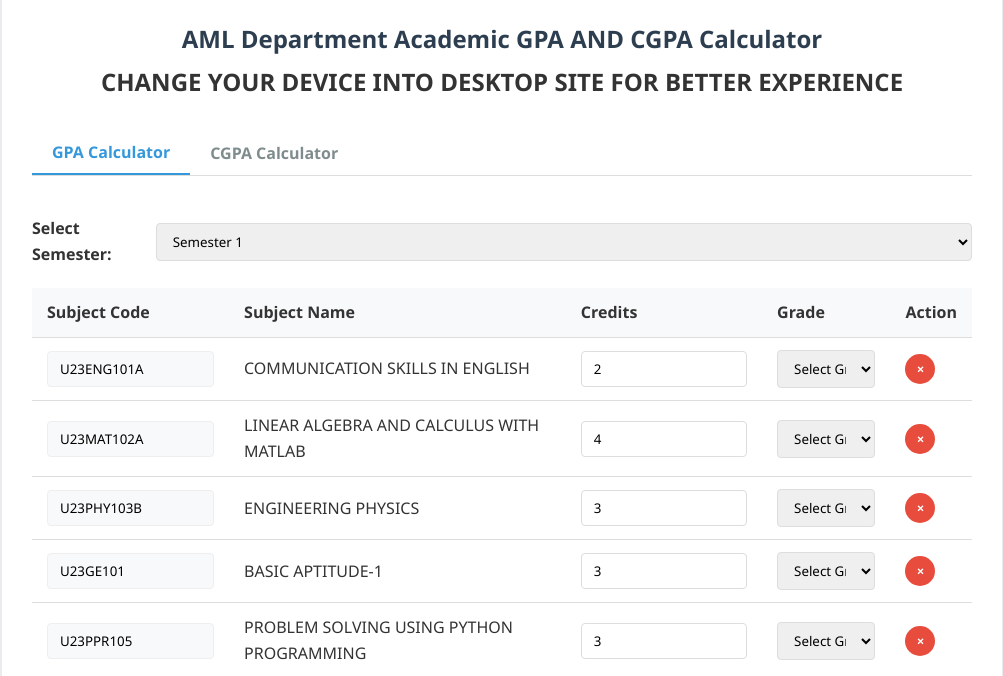
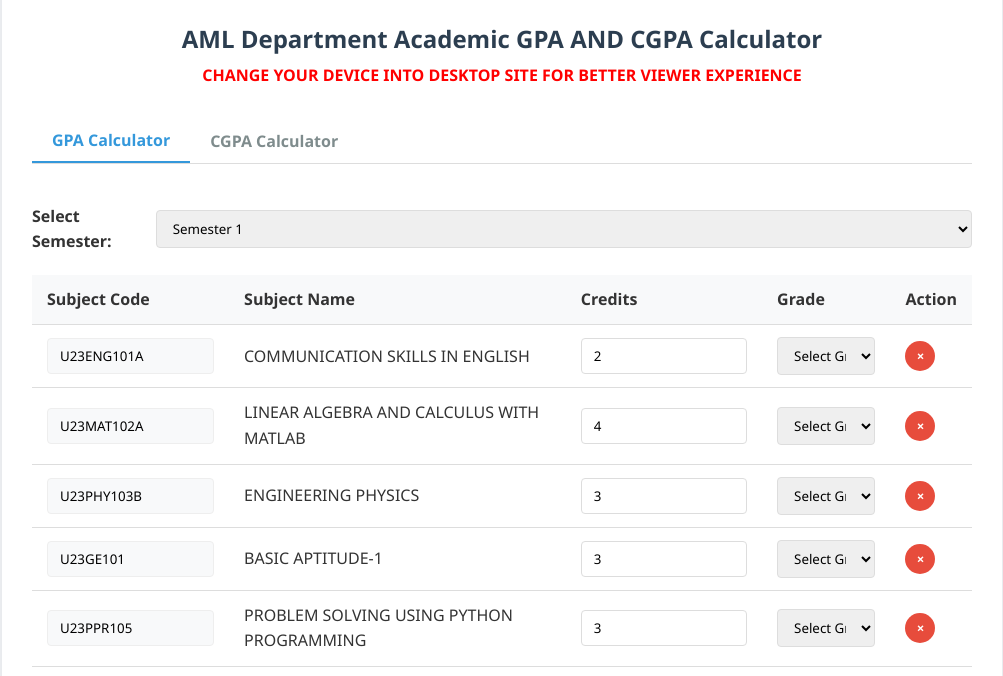
Before and after one commit to kamesh14151/GPA-CALC, a plain HTML site: page index.html in a window 1280 px wide. Shown: the part 113-789 px from the top of the page, without its empty margins (138-1141 px from the left). Drawn offline with Linux system fonts and the light colour scheme.

Commit message:
Update index.html

```diff
--- a/index.html
+++ b/index.html
@@ -12,7 +12,9 @@
         <header>
             <img src="LOGO_.jpg" alt="AJ Company Logo" class="logo">
             <h1>AML Department Academic GPA AND CGPA Calculator</h1>
-            <h2>CHANGE YOUR DEVICE INTO DESKTOP SITE FOR BETTER EXPERIENCE </h2>
+              <p style="color: red; font-weight: bold; text-align: center;">
+                CHANGE YOUR DEVICE INTO DESKTOP SITE FOR BETTER VIEWER EXPERIENCE
+              </p>
         </header>
 
         <div class="tabs">
```
